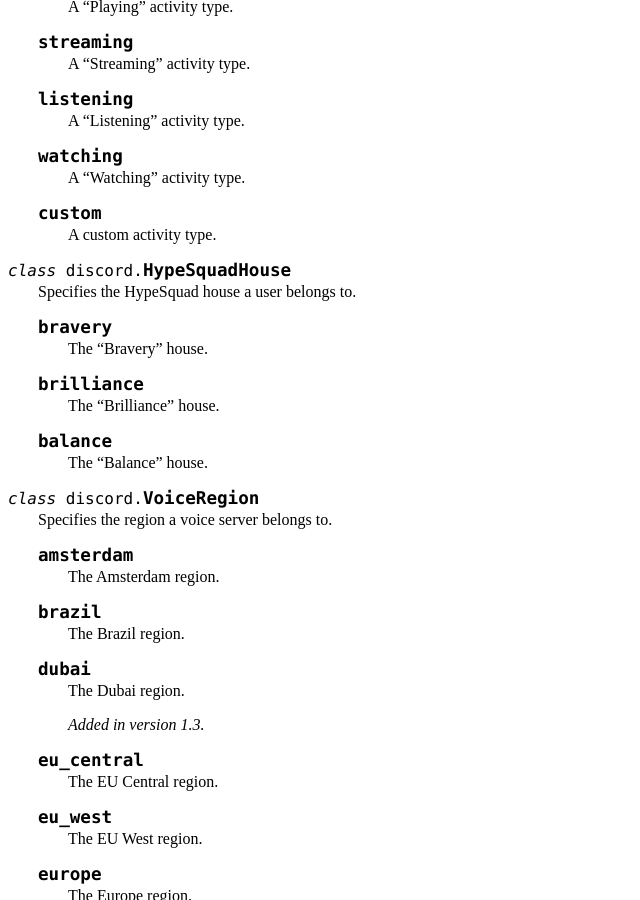
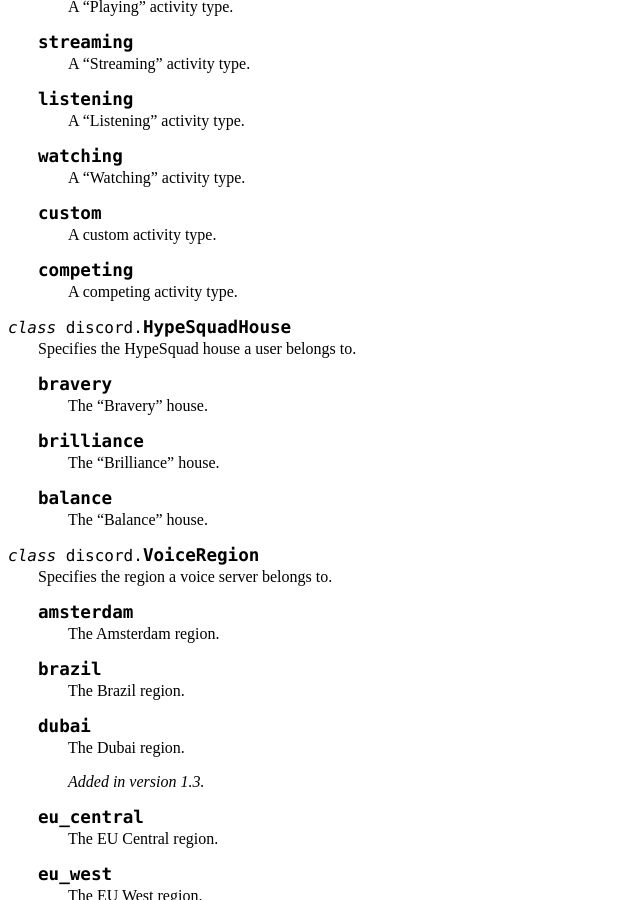
Before and after one commit to Rapptz/discord.py, a Sphinx documentation site: the page built from docs/api.rst, in a window 1280 px wide and 900 px high, scrolled down 15537 px. Shown: the whole window, without its empty margins (0-640 px from the left). Built offline with Sphinx 7.4.7, drawn with Linux system fonts in a browser that asks for light colours.

Commit message:
Update api.rst

```diff
--- a/docs/api.rst
+++ b/docs/api.rst
@@ -984,6 +984,9 @@
     .. attribute:: custom
 
         A custom activity type.
+    .. attribute:: competing
+
+        A competing activity type.
 
 .. class:: HypeSquadHouse
 
```
